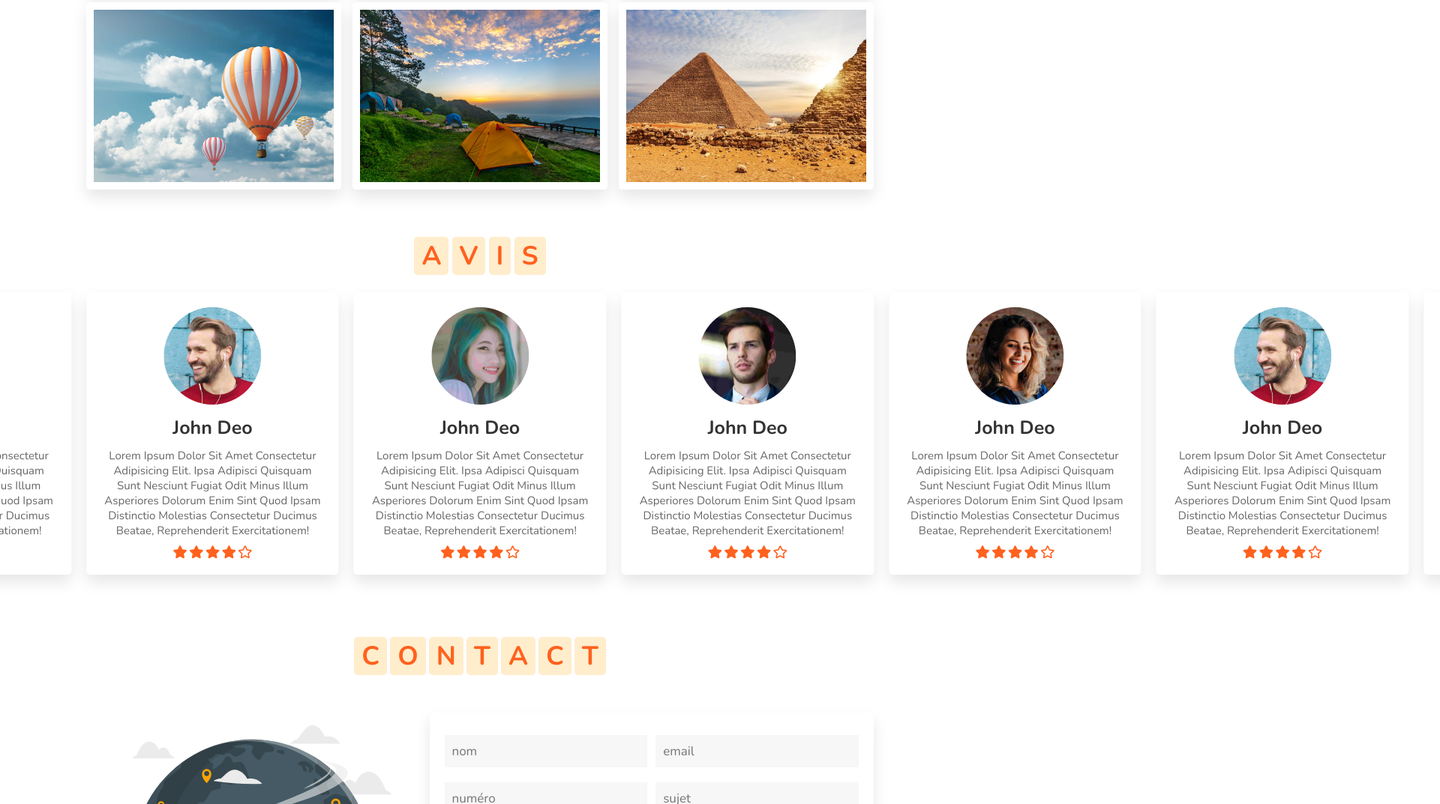
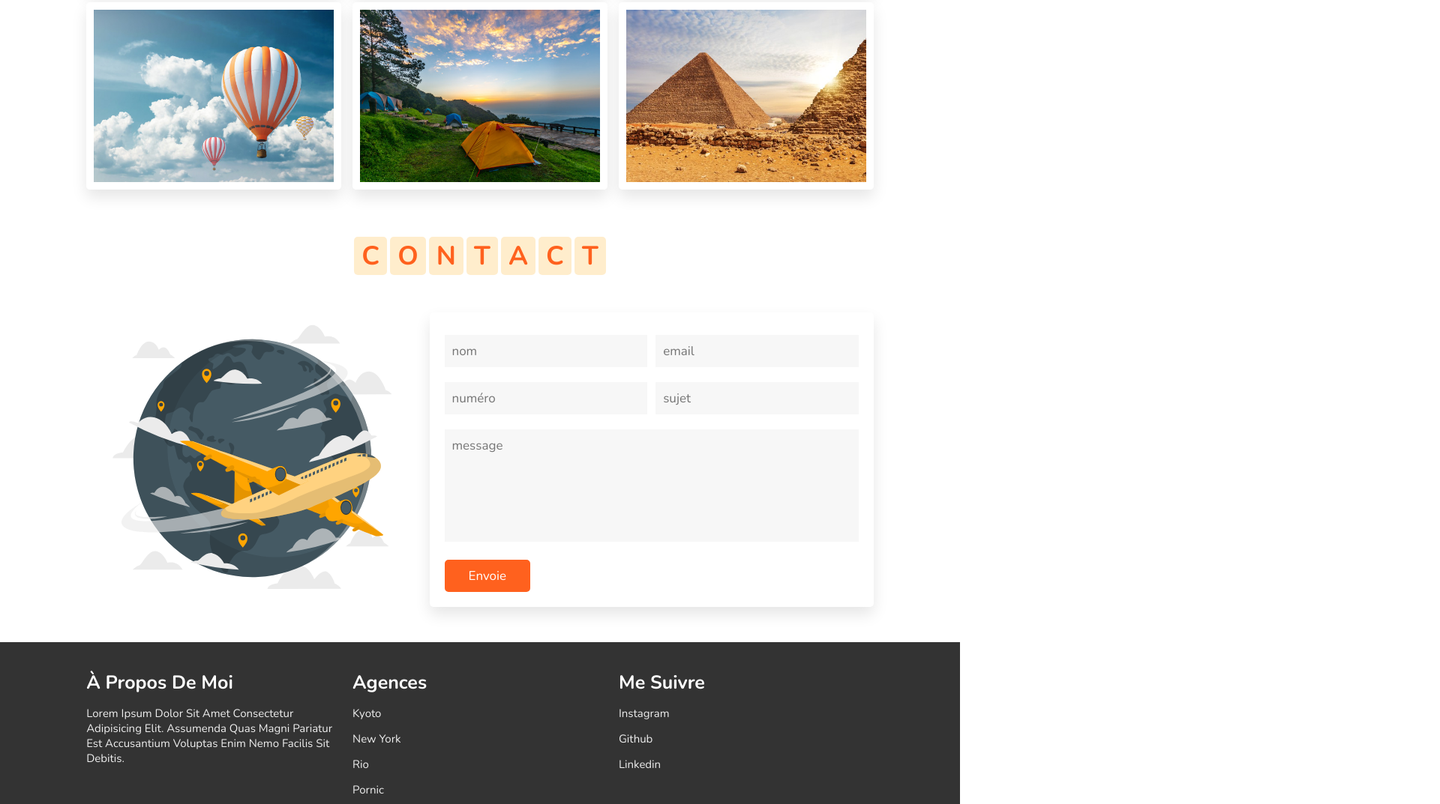
Before and after one commit to Oliive33/voyage-voyage, a plain HTML site: page index.html in a window 1280 px wide. Shown: the part 3897-4970 px from the top of the page at 75% size, 1920 px wide, since content can reach past the window. Drawn offline with nearby package versions, Linux system fonts and the light colour scheme.

Commit message:
modif swiper

```diff
--- a/index.html
+++ b/index.html
@@ -511,7 +511,7 @@
 
     <!-- review section starts  -->
 
-    <section class="review" id="review">
+    <!-- <section class="review" id="review">
       <h1 class="heading">
         <span>a</span>
         <span>v</span>
@@ -599,7 +599,7 @@
           </div>
         </div>
       </div>
-    </section>
+    </section> -->
 
     <!-- review section ends -->
 
--- a/script.js
+++ b/script.js
@@ -42,22 +42,22 @@ videoBtn.forEach((btn) => {
   });
 });
 
-var swiper = new Swiper(".review-slider", {
-  spaceBetween: 20,
-  loop: true,
-  autoplay: {
-    delay: 2500,
-    disableOnInteraction: false,
-  },
-  breakpoints: {
-    640: {
-      slidesPerView: 1,
-    },
-    768: {
-      slidesPerView: 2,
-    },
-    1024: {
-      slidesPerView: 3,
-    },
-  },
-});
+// var swiper = new Swiper(".review-slider", {
+//   spaceBetween: 20,
+//   loop: true,
+//   autoplay: {
+//     delay: 2500,
+//     disableOnInteraction: false,
+//   },
+//   breakpoints: {
+//     640: {
+//       slidesPerView: 1,
+//     },
+//     768: {
+//       slidesPerView: 2,
+//     },
+//     1024: {
+//       slidesPerView: 3,
+//     },
+//   },
+// });
```
